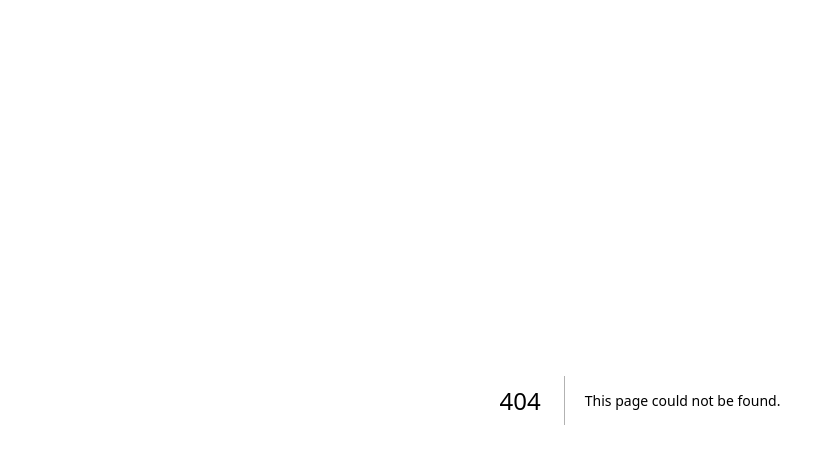
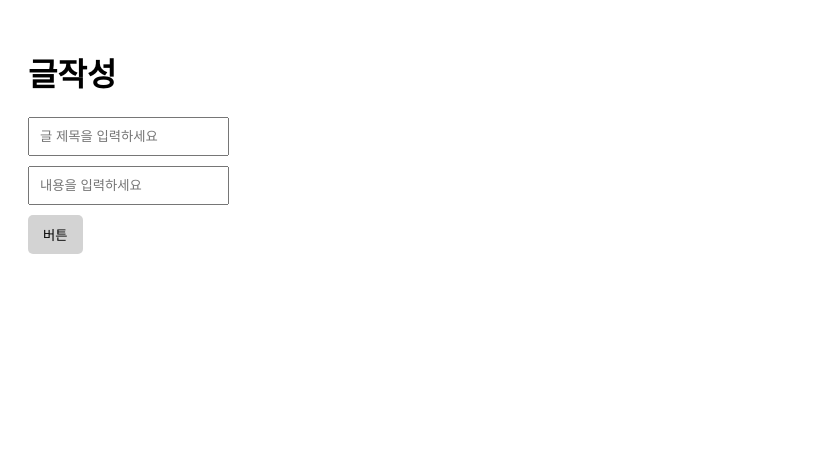
Before and after one commit to J-SoYoung/Lecture_Study_Next.js, a Next.js app in the folder forum/: page /write in a window 1280 px wide. Before the commit this address had no page. Shown: the top 464 px of the page, without its empty margins (0-815 px from the left). Built offline with nearby package versions, Linux system fonts and the light colour scheme.

Commit message:
[ forum-ADD ] api를 구현하여 서버기능을 만들어라

```diff
--- a/forum/app/globals.css
+++ b/forum/app/globals.css
@@ -16,5 +16,20 @@
 }
 .list-item p {
   color: grey;
-  margin : 5px 0px;
+  margin: 5px 0px;
 }
+.p-20 {
+  padding: 20px;
+}
+input {
+  box-sizing: border-box;
+  padding: 10px;
+  display: block;
+  margin-bottom: 10px;
+}
+button {
+  padding: 10px 15px;
+  background: lightgray;
+  border: none;
+  border-radius: 5px;
+}
--- a/forum/app/page.js
+++ b/forum/app/page.js
@@ -7,7 +7,6 @@ export default async function Home() {
   const client = await connectDB;
   const db = client.db("forum");
   const result = await db.collection("post").find().toArray();
-  console.log(result);
 
   return (
     <>
--- /dev/null
+++ b/forum/app/write/page.js
@@ -0,0 +1,14 @@
+import React from "react";
+export default function Write() {
+
+  return (
+    <div className="p-20">
+      <h1>글작성</h1>
+      <form action="/api/post/new" method="POST">
+        <input name="title" placeholder="글 제목을 입력하세요"/>
+        <input name="content" placeholder="내용을 입력하세요 "/>
+        <button type="submit">버튼</button>
+      </form>
+    </div>
+  );
+}
--- /dev/null
+++ b/forum/pages/api/data.js
@@ -0,0 +1,13 @@
+import { connectDB } from "@/util/database";
+
+export default async function handler(req, res) {
+  const client = await connectDB;
+  const db = client.db("forum");
+  const result = await db.collection("post").find().toArray();
+
+  if (req.method == "GET") {
+    return res.status(200).json(result);
+  }
+
+
+}
--- /dev/null
+++ b/forum/pages/api/post/new.js
@@ -0,0 +1,20 @@
+import { connectDB } from "@/util/database";
+import { NextResponse } from "next/server";
+
+export default async function handler(req, res) {
+  // console.log(req.body);
+  if (req.method == "POST") {
+    if (req.body.title === "" || req.body.content === "") {
+      return res.status(500).json("빈칸을 채워주세요");
+    }
+    try {
+      const client = await connectDB;
+      const db = client.db("forum");
+      const collection = await db.collection("post").insertOne(req.body);
+      // return res.status(200);
+      return res.redirect(302, "/list");
+    } catch (error) {
+      return res.status(500).json(error);
+    }
+  }
+}
--- /dev/null
+++ b/forum/pages/api/test.js
@@ -0,0 +1,7 @@
+export default function handler(res, req) {
+  if(res.method == 'POST'){
+    console.log(123);
+    return req.status(200).json("처리 완료");
+  }
+
+}
--- /dev/null
+++ b/forum/pages/api/time.js
@@ -0,0 +1,7 @@
+export default function handler(res, req) {
+  const date = new Date();
+
+  if (res.method == "GET") {
+    return req.status(200).json(date.toISOString().slice(0,10));
+  }
+}
```
